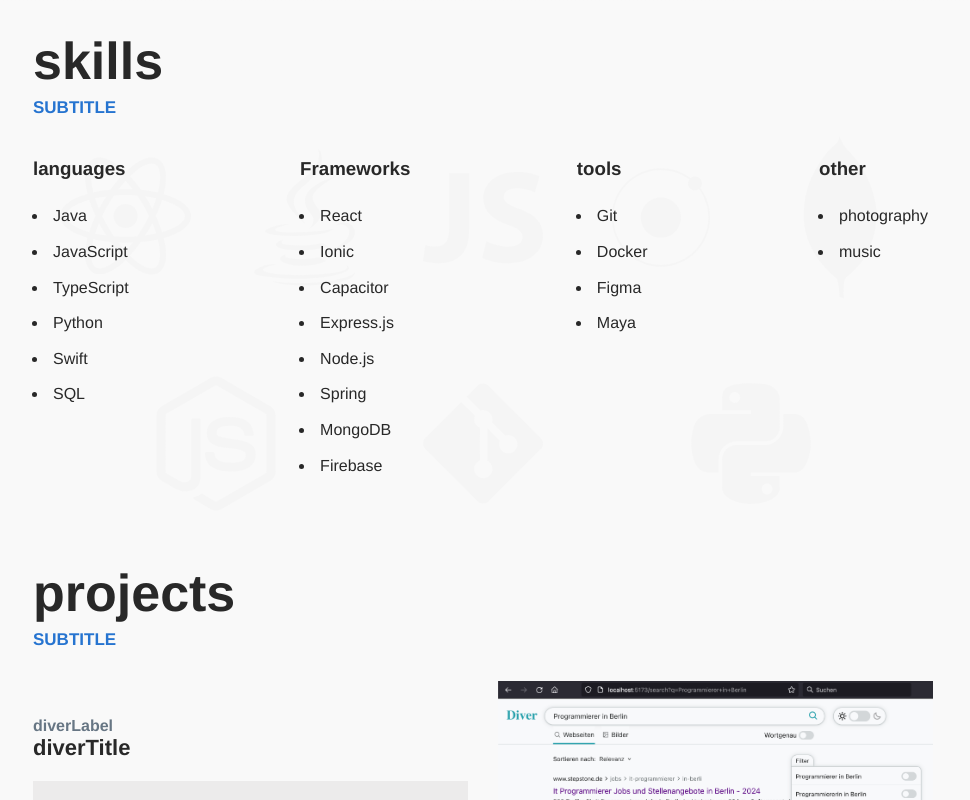
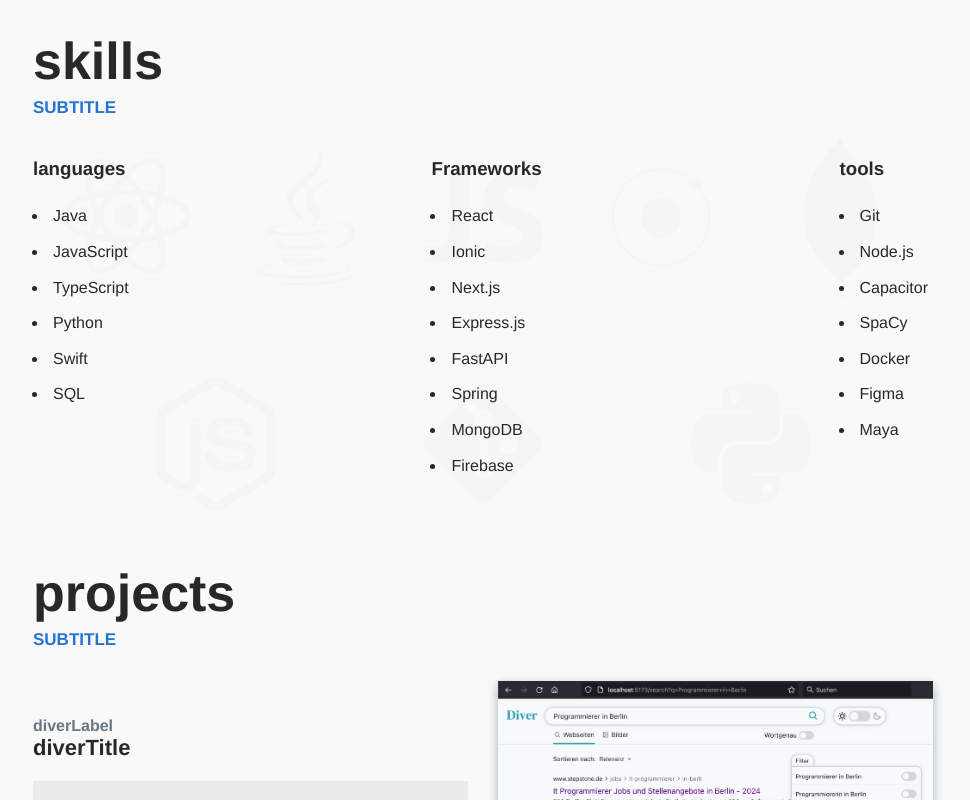
Before and after one commit to sonkeks/Portfolio, a React (Create React App) app: page / in a window 1280 px wide. Shown: the part 860-1660 px from the top of the page, without its empty margins (157-1127 px from the left). Built offline with nearby package versions, Linux system fonts and the light colour scheme; what i18next-xhr-backend would draw is missing.

Commit message:
small fixes

```diff
--- a/package.json
+++ b/package.json
@@ -14,6 +14,7 @@
     "@types/react-dom": "^18.0.10",
     "@types/use-persisted-state": "^0.3.1",
     "aos": "^2.3.4",
+    "eslint": "8.22.0",
     "i18next": "^23.4.4",
     "i18next-browser-languagedetector": "^7.1.0",
     "i18next-http-backend": "^2.2.1",
--- a/public/locales/de/experience.json
+++ b/public/locales/de/experience.json
@@ -3,7 +3,7 @@
   "subtitle": "Arbeit und Kurse",
   "where": "Wo Ich beschäftigt war",
   "courses": "Wichtige Kurse aus dem Studium",
-  "positionBachelor": "Internationale Medieninformatik Bachelor",
+  "positionBachelor": "Internationale Medieninformatik Bachelor - Note: 1,7",
   "titleBachelor": "HTW Berlin",
   "dateBachelor": "Oktober 2020 - April 2024",
   "info1Bachelor": "Internationaler Studiengang der Medieninformatik mit Themenbereichen aus der Informatik, Wirtschaft, Design und den Medien auf Deutsch und Englisch",
--- a/public/locales/en/experience.json
+++ b/public/locales/en/experience.json
@@ -3,7 +3,7 @@
   "subtitle": "Work and Courses",
   "where": "Where I have been",
   "courses": "Important University Courses",
-  "positionBachelor": "International Media & Computing Bachelor",
+  "positionBachelor": "International Media & Computing Bachelor - Grade: 1.7",
   "titleBachelor": "HTW Berlin",
   "dateBachelor": "October 2020 - April 2024",
   "info1Bachelor": "International Study Program of Computer Science, Business, Media and Design in German and English",
--- a/src/components/Projects/Project.tsx
+++ b/src/components/Projects/Project.tsx
@@ -8,11 +8,12 @@
     info: string,
     technologies: string[],
     image: string,
+    shadow: boolean,
     git?: string,
     link?: string,
 }
 
-const Project = ({label, title, description, info, technologies, image, git, link}: ProjectProps) => {
+const Project = ({label, title, description, info, technologies, image, shadow, git, link}: ProjectProps) => {
     return (
         <>
             <section>
@@ -41,7 +42,7 @@
                 </div>
             </section>
             <section>
-                <img className={styles.projectImage} src={image} alt={"Project called " + title}/>
+                <img className={`${styles.projectImage} ${shadow ? styles.projectImageShadow : ""}`} src={image} alt={"Project called " + title}/>
             </section>
         </>
     )
--- a/src/components/Projects/Projects.module.css
+++ b/src/components/Projects/Projects.module.css
@@ -81,6 +81,10 @@
 
 .projectImage {
     width: 100%;
+}
+
+.projectImageShadow {
+    box-shadow: 0 4px 10px #9cafbb;
 }
 
 .projectCardGrid {
--- a/src/components/Projects/Projects.tsx
+++ b/src/components/Projects/Projects.tsx
@@ -34,6 +34,7 @@
             info: t("diverInfo"),
             technologies: ["Python", "SpaCy", "Custom Search JSON API", "React"],
             image: getImagePath(Diver),
+            shadow: true,
             git: "https://github.com/sonkeks/diver-bachelor-thesis?tab=readme-ov-file",
             link: ""
         },
@@ -44,6 +45,7 @@
             info: t("blubbleInfo"),
             technologies: ["React", "Ionic", "Capacitor", "Firebase", "Socket.io", "Docker"],
             image: getImagePath(Blubble),
+            shadow: false,
             git: "https://github.com/Diva-E-HTW-BookClub/Diva-E-BookClub",
             link: "https://showtime.f4.htw-berlin.de/ws22/bachelor/b6-book-reading-club-applikation/"
         },
@@ -54,6 +56,7 @@
             info: t("creapeInfo"),
             technologies: ["JavaScript", "Express.js", "MongoDB", "Socket.io"],
             image: getImagePath(Creape),
+            shadow: true,
             git: "https://github.com/LeanderAK/WTAT1_Group_B",
             link: ""
         },
@@ -111,6 +114,7 @@
                         info={project.info}
                         technologies={project.technologies}
                         image={project.image}
+                        shadow={project.shadow}
                         git={project.git}
                         link={project.link}
                     />
--- a/src/components/Skills/Skills.tsx
+++ b/src/components/Skills/Skills.tsx
@@ -44,9 +44,9 @@
                     <ul>
                         <li>React</li>
                         <li>Ionic</li>
-                        <li>Capacitor</li>
+                        <li>Next.js</li>
                         <li>Express.js</li>
-                        <li>Node.js</li>
+                        <li>FastAPI</li>
                         <li>Spring</li>
                         <li>MongoDB</li>
                         <li>Firebase</li>
@@ -56,16 +56,12 @@
                     <h3>{t('tools')}</h3>
                     <ul>
                         <li>Git</li>
+                        <li>Node.js</li>
+                        <li>Capacitor</li>
+                        <li>SpaCy</li>
                         <li>Docker</li>
                         <li>Figma</li>
                         <li>Maya</li>
-                    </ul>
-                </div>
-                <div data-aos="fade-right" data-aos-delay="450" data-aos-duration="1000" data-aos-easing="ease-out-sine">
-                    <h3>{t('other')}</h3>
-                    <ul>
-                        <li>{t('photography')}</li>
-                        <li>{t('music')}</li>
                     </ul>
                 </div>
             </div>
```
Also changed, not shown: 1 other file (tests, documents, lock files or other folders).
